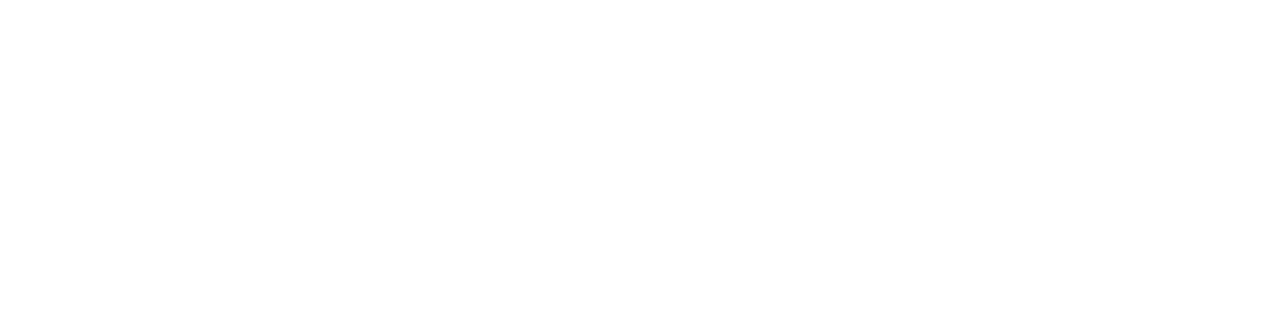
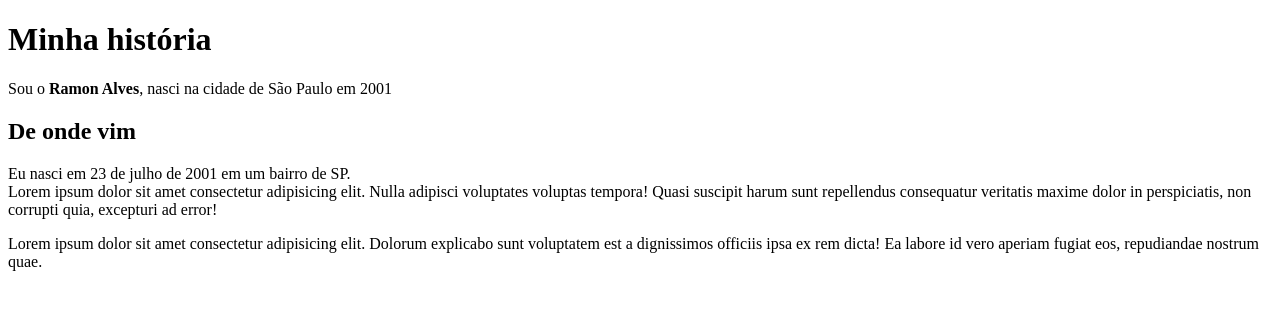
Before and after one commit to Ramon-Alvez/aula-02, a plain HTML site: page index.html in a window 1280 px wide. Drawn offline with Linux system fonts and the light colour scheme.

Commit message:
feat: Aplicando tage h1 e p

```diff
--- a/index.html
+++ b/index.html
@@ -1,11 +1,31 @@
 <!DOCTYPE html>
 <html lang="pt-BR">
-<head>
-    <meta charset="UTF-8">
-    <meta name="viewport" content="width=device-width, initial-scale=1.0">
+  <head>
+    <meta charset="UTF-8" />
+    <meta name="viewport" content="width=device-width, initial-scale=1.0" />
     <title>Aula 2 - Minha primeira página</title>
-</head>
-<body>
+  </head>
+  <body>
+    <h1>Minha história</h1>
 
-</body>
+    <p>
+      Sou o <strong>Ramon Alves</strong>, nasci na cidade de São Paulo em 2001
+    </p>
+
+    <h2>De onde vim</h2>
+
+    <p>
+      Eu nasci em 23 de julho de 2001 em um bairro de SP. <br />
+      Lorem ipsum dolor sit amet consectetur adipisicing elit. Nulla adipisci
+      voluptates voluptas tempora! Quasi suscipit harum sunt repellendus
+      consequatur veritatis maxime dolor in perspiciatis, non corrupti quia,
+      excepturi ad error!
+    </p>
+
+    <p>
+      Lorem ipsum dolor sit amet consectetur adipisicing elit. Dolorum explicabo
+      sunt voluptatem est a dignissimos officiis ipsa ex rem dicta! Ea labore id
+      vero aperiam fugiat eos, repudiandae nostrum quae.
+    </p>
+  </body>
 </html>
```
